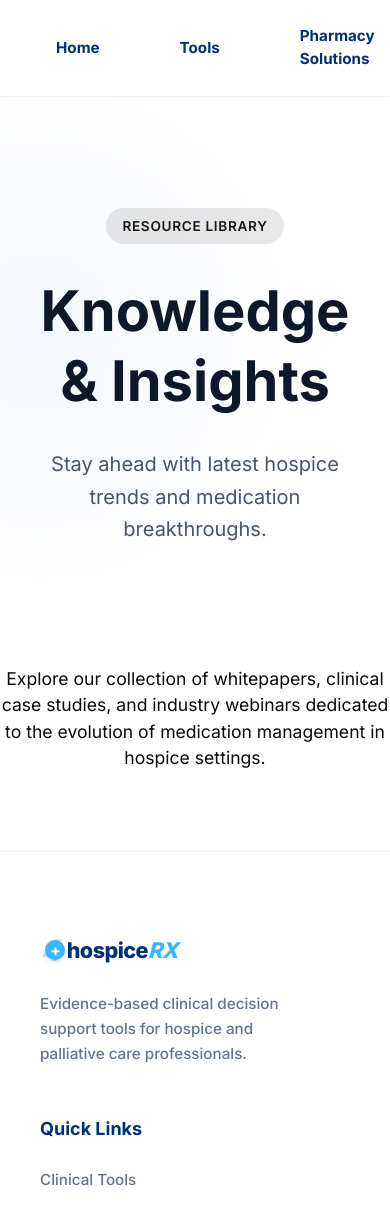
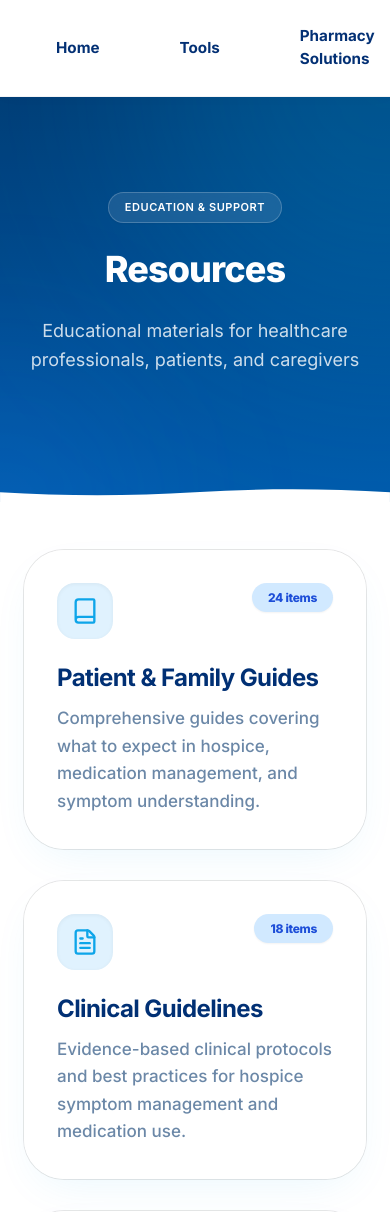
Before and after one commit to pronoy656/4hospiceRX, a Next.js app: page /resources in a window 390 px wide. Shown: the top 1212 px of the page. Built offline with nearby package versions, Linux system fonts and the light colour scheme.

Commit message:
implement resources page with hero section, category grid, and featured items components

```diff
--- a/src/app/resources/page.tsx
+++ b/src/app/resources/page.tsx
@@ -1,19 +1,16 @@
-import RouteHero from "@/components/common/RouteHero";
+import HeroSection from "@/components/Resoources/HeroSection";
+import ResourceGrid from "@/components/Resoources/ResourceGrid";
+import FeaturedResources from "@/components/Resoources/FeaturedResources";
 
 export default function Resources() {
   return (
-    <div>
-      <RouteHero
-        title="Knowledge & Insights"
-        subtitle="Stay ahead with latest hospice trends and medication breakthroughs."
-        badge="Resource Library"
-      />
-      <div className="container" style={{ padding: "5rem 0" }}>
-        <p style={{ textAlign: "center", color: "var(--text-secondary)", fontSize: "1.1rem" }}>
-          Explore our collection of whitepapers, clinical case studies, and
-          industry webinars dedicated to the evolution of medication
-          management in hospice settings.
-        </p>
+    <div className="min-h-screen bg-white">
+      <HeroSection />
+      {/* Background Wrapper for Resource Section to ensure seamless mix */}
+      <div className="relative">
+        <div className="absolute top-0 inset-x-0 h-[500px] bg-gradient-to-b from-white via-sky-50/40 to-transparent -z-10" />
+        <ResourceGrid />
+        <FeaturedResources />
       </div>
     </div>
   );
--- /dev/null
+++ b/src/components/Resoources/FeaturedResources.tsx
@@ -0,0 +1,69 @@
+import React from 'react'
+import { Card } from "@/components/ui/card"
+import { Heart } from 'lucide-react'
+
+interface FeaturedItem {
+  title: string;
+  category: string;
+  readTime: string;
+}
+
+const featuredResources: FeaturedItem[] = [
+  {
+    title: "Understanding Hospice Medications",
+    category: "Guide",
+    readTime: "8 min read"
+  },
+  {
+    title: "Managing Pain at End of Life",
+    category: "Clinical Protocol",
+    readTime: "12 min read"
+  },
+  {
+    title: "Caregiver's Guide to Symptom Management",
+    category: "Family Resource",
+    readTime: "6 min read"
+  }
+]
+
+export default function FeaturedResources() {
+  return (
+    <section className="py-24">
+      <div className="max-w-[1100px] mx-auto px-6">
+        <h2 className="text-[2.5rem] font-extrabold text-[#013074] text-center mb-16 tracking-tight">
+          Featured Resources
+        </h2>
+
+        <div className="flex flex-col gap-6">
+          {featuredResources.map((item, index) => (
+            <Card
+              key={index}
+              className="group p-8 md:p-10 bg-white border-0 shadow-[0_10px_40px_-5px_rgba(0,0,0,0.03)] hover:shadow-[0_20px_50px_-5px_rgba(56,182,255,0.12)] transition-all duration-500 rounded-[35px] flex items-start gap-8"
+            >
+              <div className="flex items-start justify-start gap-6">
+                {/* Refined Heart Icon Container - Soft Curved Rectangle */}
+                <div className="flex-shrink-0 w-16 h-16 bg-[#E3F2FF] rounded-[22px] flex items-center justify-center text-[#38B6FF] transition-all duration-300 group-hover:scale-105">
+                  <Heart size={28} strokeWidth={2.2} />
+                </div>
+
+                <div className="flex-1 pt-1">
+                  <h3 className="text-[1.5rem] font-bold text-[#013074] leading-tight mb-2 tracking-tight group-hover:text-blue-600 transition-colors duration-300">
+                    {item.title}
+                  </h3>
+                  <div className="flex items-center gap-4">
+                    <span className="text-[15px] font-bold text-[#38B6FF]">
+                      {item.category}
+                    </span>
+                    <span className="text-[15px] font-medium text-[#94A3B8]">
+                      {item.readTime}
+                    </span>
+                  </div>
+                </div>
+              </div>
+            </Card>
+          ))}
+        </div>
+      </div>
+    </section>
+  )
+}
--- /dev/null
+++ b/src/components/Resoources/HeroSection.tsx
@@ -0,0 +1,32 @@
+import React from 'react'
+
+export default function HeroSection() {
+  return (
+    <div className="relative bg-gradient-to-b from-[#003B73] to-[#005CAD] pt-28 pb-32 text-center text-white overflow-hidden">
+      {/* Subtle background glow */}
+      <div className="absolute top-0 right-0 w-[500px] h-[500px] bg-sky-400/20 blur-[120px] rounded-full -translate-y-1/2 translate-x-1/2 pointer-events-none"></div>
+      <div className="absolute bottom-0 left-0 w-[300px] h-[300px] bg-blue-500/10 blur-[80px] rounded-full translate-y-1/2 -translate-x-1/2 pointer-events-none"></div>
+
+      <div className="relative max-w-[1200px] mx-auto px-6 z-10 flex flex-col items-center">
+        <div className="bg-white/10 hover:bg-white/20 text-white border border-white/20 px-4 py-1.5 rounded-full text-[11px] font-semibold tracking-wider transition-colors uppercase mb-6 backdrop-blur-sm shadow-sm">
+          Education & Support
+        </div>
+
+        <h1 className="text-4xl md:text-[56px] font-extrabold leading-tight mb-6 tracking-tight">
+          Resources
+        </h1>
+
+        <p className="text-white/80 text-lg md:text-xl max-w-2xl mx-auto leading-relaxed">
+          Educational materials for healthcare professionals, patients, and caregivers
+        </p>
+      </div>
+
+      {/* Curved bottom transition SVG - Matching the Tools Page */}
+      <div className="absolute bottom-0 left-0 w-full leading-[0] overflow-hidden translate-y-[1px]">
+        <svg viewBox="0 0 1440 100" fill="none" xmlns="http://www.w3.org/2000/svg" className="w-full h-auto text-white fill-current">
+          <path d="M0 60C240 75 480 75 720 60C960 45 1200 45 1440 60V100H0V60Z" />
+        </svg>
+      </div>
+    </div>
+  )
+}
--- /dev/null
+++ b/src/components/Resoources/ResourceGrid.tsx
@@ -0,0 +1,95 @@
+import React from 'react'
+import { Card } from "@/components/ui/card"
+import { Book, FileText, Video, Download, Users, Lightbulb } from 'lucide-react'
+
+interface ResourceItem {
+  title: string;
+  description: string;
+  itemsCount: number;
+  Icon: React.ElementType;
+}
+
+const resources: ResourceItem[] = [
+  {
+    title: "Patient & Family Guides",
+    description: "Comprehensive guides covering what to expect in hospice, medication management, and symptom understanding.",
+    itemsCount: 24,
+    Icon: Book
+  },
+  {
+    title: "Clinical Guidelines",
+    description: "Evidence-based clinical protocols and best practices for hospice symptom management and medication use.",
+    itemsCount: 18,
+    Icon: FileText
+  },
+  {
+    title: "Training Videos",
+    description: "Visual learning resources for healthcare professionals on tool usage and clinical decision-making.",
+    itemsCount: 12,
+    Icon: Video
+  },
+  {
+    title: "Downloadable Resources",
+    description: "Printable quick-reference cards, pocket guides, and assessment forms for bedside use.",
+    itemsCount: 30,
+    Icon: Download
+  },
+  {
+    title: "Caregiver Support",
+    description: "Resources specifically designed for informal caregivers providing day-to-day patient support at home.",
+    itemsCount: 15,
+    Icon: Users
+  },
+  {
+    title: "Best Practices",
+    description: "Curated collection of industry best practices for hospice pharmacy operations and clinical care.",
+    itemsCount: 20,
+    Icon: Lightbulb
+  }
+]
+
+export default function ResourceGrid() {
+  return (
+    <section className="relative py-20 lg:py-28 -mt-8 lg:-mt-16 overflow-hidden">
+      {/* Mixed-up background layer connecting to hero blue */}
+      <div className="absolute inset-0 bg-[#F5FAFF] -z-20" />
+      <div className="absolute inset-x-0 top-0 h-[800px] bg-gradient-to-b from-white via-[#EBF6FF] to-[#DCEFFF] -z-10 opacity-60" />
+
+      {/* Strategic decorative blur blobs utilizing colors from the hero for "mixing" */}
+      <div className="absolute top-1/4 -right-20 w-[600px] h-[600px] bg-blue-300/10 blur-[130px] rounded-full -z-10" />
+      <div className="absolute bottom-1/4 -left-20 w-[500px] h-[500px] bg-sky-400/10 blur-[100px] rounded-full -z-10" />
+      <div className="absolute top-1/2 left-1/2 -translate-x-1/2 -translate-y-1/2 w-[800px] h-[800px] bg-white/40 blur-[120px] rounded-full -z-10" />
+
+      <div className="max-w-[1200px] mx-auto px-6 relative z-10">
+        <div className="grid grid-cols-1 md:grid-cols-2 lg:grid-cols-3 gap-8 lg:gap-10">
+          {resources.map((resource, index) => (
+            <Card
+              key={index}
+              className="group p-8 md:p-10 bg-white/90 backdrop-blur-md border border-white/60 shadow-[0_15px_45px_-15px_rgba(14,165,233,0.1)] hover:shadow-[0_25px_65px_-15px_rgba(14,165,233,0.2)] transition-all duration-500 rounded-[2.5rem] flex flex-col justify-between h-full "
+            >
+              <div className="space-y-6">
+                <div className="flex justify-between items-start">
+                  <div className="w-14 h-14 bg-[#E0F2FE] rounded-2xl flex items-center justify-center text-[#0EA5E9] shadow-[inset_0_1px_4px_rgba(0,0,0,0.05)] transition-all duration-500 group-hover:scale-110 group-hover:bg-[#0EA5E9] group-hover:text-white">
+                    <resource.Icon size={28} strokeWidth={2} />
+                  </div>
+                  <span className="text-[12px] font-extrabold text-[#1D4ED8] bg-[#D1E9FF] px-4 py-1.5 rounded-full shadow-sm tracking-tight">
+                    {resource.itemsCount} items
+                  </span>
+                </div>
+
+                <div className="space-y-3">
+                  <h3 className="text-2xl font-bold text-[#013074] group-hover:text-[#0EA5E9] transition-colors duration-300 tracking-tight leading-tight">
+                    {resource.title}
+                  </h3>
+                  <p className="text-[#5B7B9E] leading-relaxed text-[17px] font-medium opacity-90 group-hover:opacity-100 transition-opacity">
+                    {resource.description}
+                  </p>
+                </div>
+              </div>
+            </Card>
+          ))}
+        </div>
+      </div>
+    </section>
+  )
+}
```
